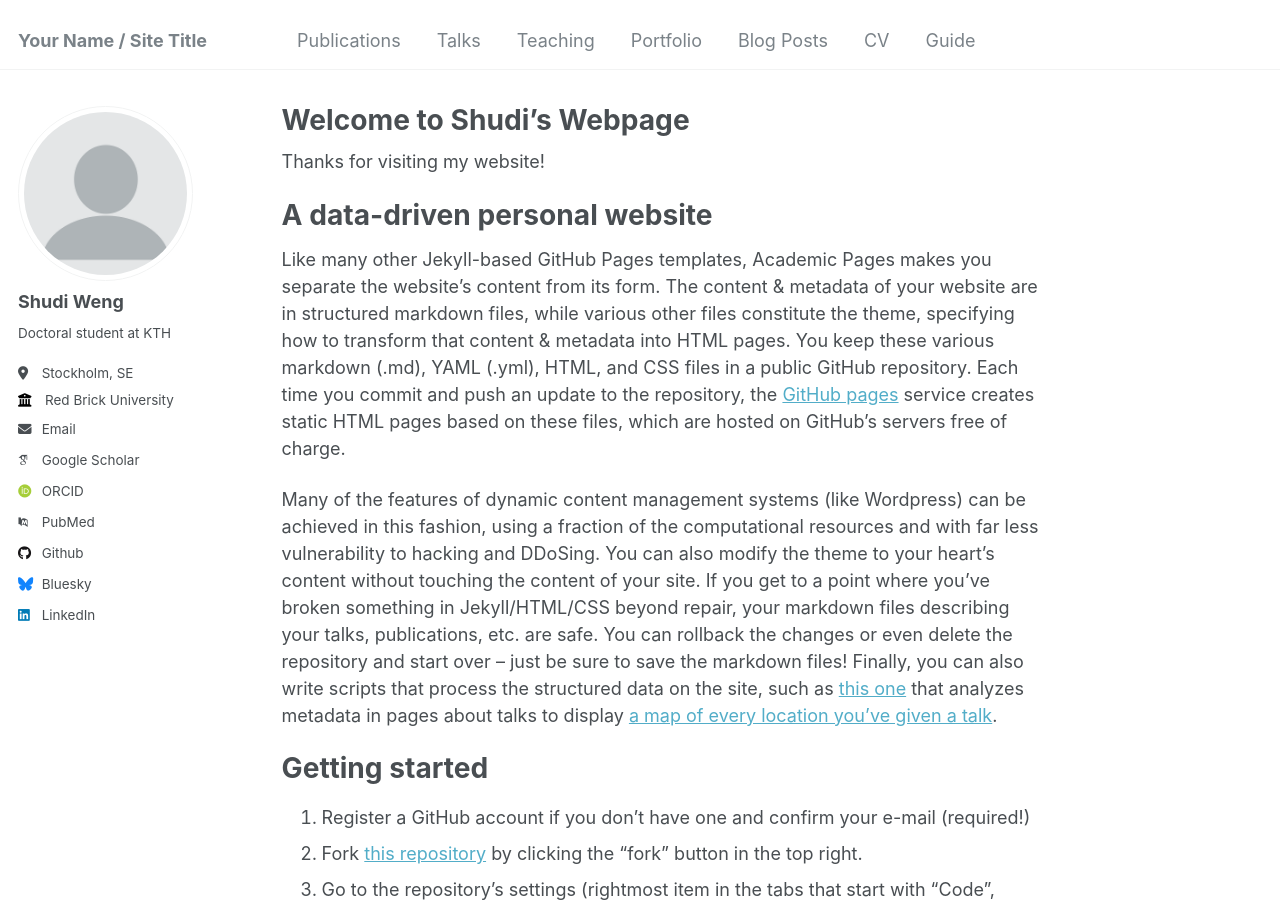
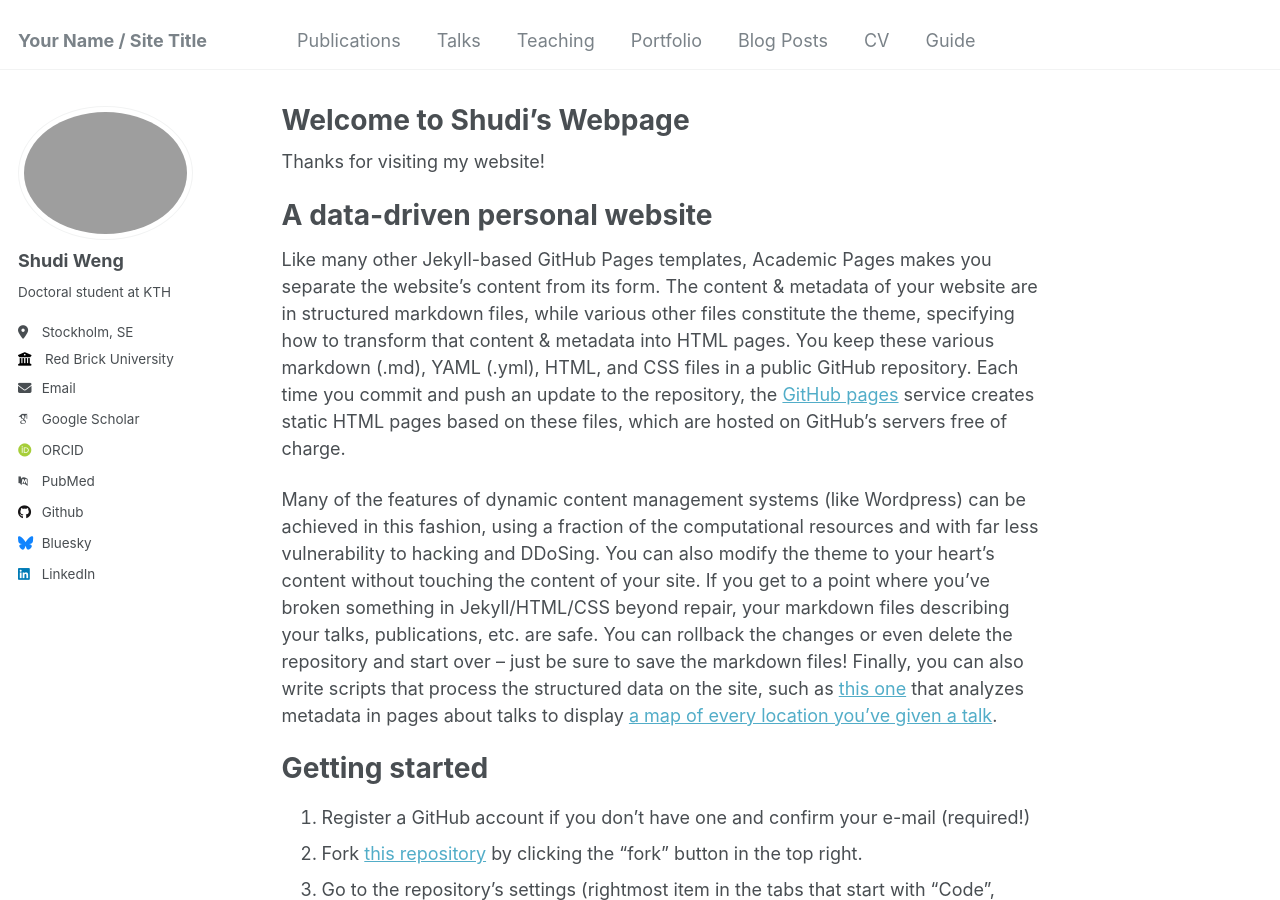
Before and after one commit to shudi3/shudiweng.github.io, a Jekyll site: the page built from _pages/about.md, in a window 1280 px wide and 900 px high. Built offline with Jekyll 4.4.1, drawn with Linux system fonts in a browser that asks for light colours; some web fonts are replaced.

Commit message:
Update my photo

```diff
--- a/_config.yml
+++ b/_config.yml
@@ -21,7 +21,7 @@ repository               : "academicpages/academicpages.github.io"
 #               Additional customization can be done by editing /_includes/author-profile.html
 author:
   # Biographic information
-  avatar           : "profile.png"
+  avatar           : "IMG_6577.png"
   name             : "Shudi Weng"
   pronouns         : # example: "she/her"
   bio              : "Doctoral student at KTH"
```
